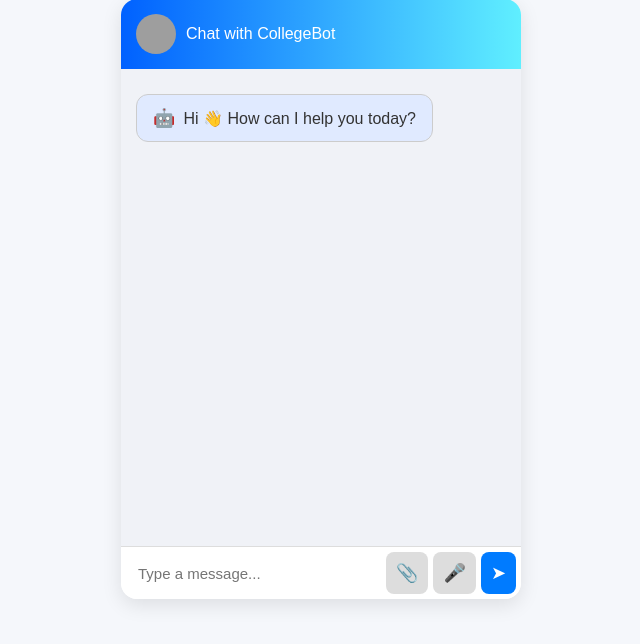
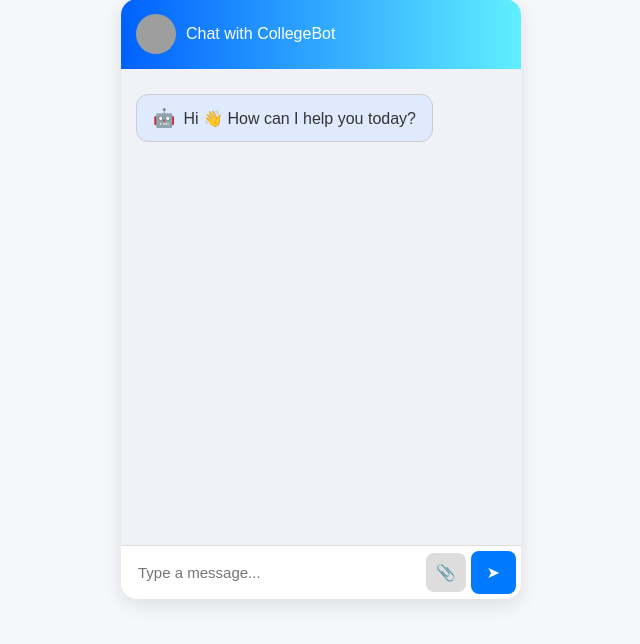
Before and after one commit to ajayyanshu/Sofia-Project, a Flask app: page / in a window 1280 px wide. Shown: the part 101-745 px from the top of the page, without its empty margins (319-959 px from the left). Run offline with Flask 3, Linux system fonts and the light colour scheme; grey boxes are pictures that could not be loaded.

Commit message:
Update index.html

```diff
--- a/templates/index.html
+++ b/templates/index.html
@@ -101,29 +101,25 @@
       display: none;
     }
 
-    .chat-footer label,
-    .chat-footer button,
-    .chat-footer .mic-btn {
+    .chat-footer label {
       background: #ddd;
       padding: 10px;
       border-radius: 8px;
       cursor: pointer;
-      border: none;
-      font-size: 18px;
     }
 
     .chat-footer button {
       background: #007bff;
+      border: none;
       color: white;
+      padding: 12px 16px;
+      cursor: pointer;
+      font-size: 16px;
+      border-radius: 8px;
     }
 
     .chat-footer button:hover {
       background: #0056b3;
-    }
-
-    .chat-footer .mic-btn.active {
-      background: red;
-      color: white;
     }
 
     @media (max-width: 600px) {
@@ -148,24 +144,22 @@
       <input type="text" id="message" placeholder="Type a message...">
       <label for="fileUpload">📎</label>
       <input type="file" id="fileUpload" accept="image/*,.pdf,.doc,.txt">
-      <button class="mic-btn" onclick="toggleMic()">🎤</button>
       <button onclick="sendMessage()">➤</button>
     </div>
   </div>
 
   <script>
-    const chatBox = document.getElementById("chat-box");
-    const input = document.getElementById("message");
-    const fileInput = document.getElementById("fileUpload");
-    let recognition;
-    let listening = false;
+    async function sendMessage() {
+      const input = document.getElementById("message");
+      const fileInput = document.getElementById("fileUpload");
+      const chatBox = document.getElementById("chat-box");
 
-    // Send text or file
-    async function sendMessage() {
       let msg = input.value.trim();
       let file = fileInput.files[0];
+
       if (!msg && !file) return;
 
+      // User message
       if (msg) {
         chatBox.innerHTML += `<div class="msg user">${msg}</div>`;
       }
@@ -177,10 +171,12 @@
       input.value = "";
       fileInput.value = "";
 
+      // Prepare formData for backend
       const formData = new FormData();
       if (msg) formData.append("message", msg);
       if (file) formData.append("file", file);
 
+      // Send to backend AI model
       const response = await fetch("/chat", {
         method: "POST",
         body: formData
@@ -188,52 +184,9 @@
 
       const data = await response.json();
 
+      // Bot reply
       chatBox.innerHTML += `<div class="msg bot">${data.reply}</div>`;
       chatBox.scrollTop = chatBox.scrollHeight;
-
-      // Optional: Speak bot reply aloud
-      const utter = new SpeechSynthesisUtterance(data.reply);
-      speechSynthesis.speak(utter);
-    }
-
-    // 🎤 Voice recognition
-    function toggleMic() {
-      if (!('webkitSpeechRecognition' in window)) {
-        alert("Voice recognition not supported in this browser");
-        return;
-      }
-
-      if (!recognition) {
-        recognition = new webkitSpeechRecognition();
-        recognition.continuous = false;
-        recognition.interimResults = false;
-        recognition.lang = "en-US";
-
-        recognition.onresult = (event) => {
-          const transcript = event.results[0][0].transcript;
-          input.value = transcript;
-          sendMessage();
-        };
-
-        recognition.onerror = () => {
-          alert("Voice recognition error!");
-        };
-
-        recognition.onend = () => {
-          document.querySelector(".mic-btn").classList.remove("active");
-          listening = false;
-        };
-      }
-
-      if (!listening) {
-        recognition.start();
-        listening = true;
-        document.querySelector(".mic-btn").classList.add("active");
-      } else {
-        recognition.stop();
-        listening = false;
-        document.querySelector(".mic-btn").classList.remove("active");
-      }
     }
   </script>
 </body>
```
